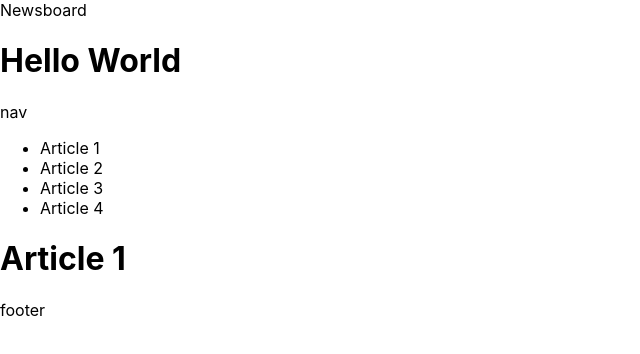
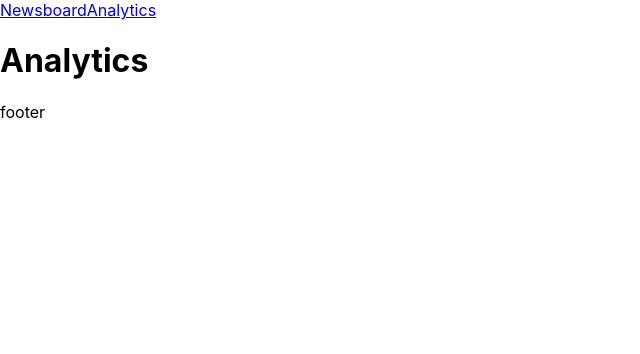
Before and after one commit to SuperConfuserUser/newsboard-sample, a React (Create React App) app: page /analytics in a window 1280 px wide. Shown: the top 354 px of the page, without its empty margins (0-640 px from the left). Built offline with nearby package versions, Linux system fonts and the light colour scheme.

Commit message:
Add React-Router and Article and Analytics Route

```diff
--- a/package.json
+++ b/package.json
@@ -6,6 +6,7 @@
     "node-sass": "^4.11.0",
     "react": "^16.8.2",
     "react-dom": "^16.8.2",
+    "react-router-dom": "^4.3.1",
     "react-scripts": "2.1.5"
   },
   "scripts": {
--- /dev/null
+++ b/src/components/Analytics.js
@@ -0,0 +1,11 @@
+import React, { Component } from 'react'
+
+export default class Analytics extends Component {
+  render() {
+    return (
+      <div>
+        <h1>Analytics</h1>
+      </div>
+    )
+  }
+}
--- a/src/components/App.js
+++ b/src/components/App.js
@@ -1,6 +1,8 @@
 import React, { Component } from 'react'
+import { BrowserRouter as Router, Route, Link } from 'react-router-dom'
 import Nav from './Nav'
 import Footer from './Footer'
+import Analytics from './Analytics'
 import ArticleList from './articles/Index'
 import Article from './articles/Show'
 
@@ -9,16 +11,30 @@ class App extends Component {
     const articles = ['1', '2', '3', '4']
 
     return (
+      <Router>
         <div className="App">
-        <header>Newsboard</header>
+          <header>
+            <Link to={'/articles'}>
+              Newsboard
+            </Link>
+            <Link to={'/analytics'} >
+              Analytics
+            </Link>
+          </header>
+          <main>
+            <Route exact path = '/articles' render={() => (
+              <>
                 <h1>Hello World</h1>
                 <Nav />
-        <main>
                 <ArticleList articles={articles} />
-          <Article article={articles[0]}/>
+            {/* <Article article={articles[0]}/> */}
+              </>
+            )}/>
+            <Route path ='/analytics/' component={Analytics} />
           </main>
           <Footer />
         </div>
+      </Router>
     );
   }
 }
--- a/src/components/articles/Show.js
+++ b/src/components/articles/Show.js
@@ -2,7 +2,10 @@ import React from 'react'
 
 const Article = props => {
   return (
-    <h1>Article {props.article}</h1>
+    <div>
+      <h1>Article {props.article}</h1>
+      <p>Lorem ipsum dolor sit amet, consectetur adipiscing elit. Pellentesque rutrum accumsan lacus. Morbi ultricies leo sed arcu tempus, bibendum mattis sapien vestibulum. Fusce dictum gravida ligula, et varius lectus semper quis. Fusce dui nibh, semper eu consequat non, ultrices quis neque. Cras felis enim, vehicula vitae leo at, mattis commodo odio.</p>
+    </div>
   )
 }
 
```
Also changed, not shown: 1 other file (tests, documents, lock files or other folders). Lines whose indentation alone changed are shown as unchanged.
